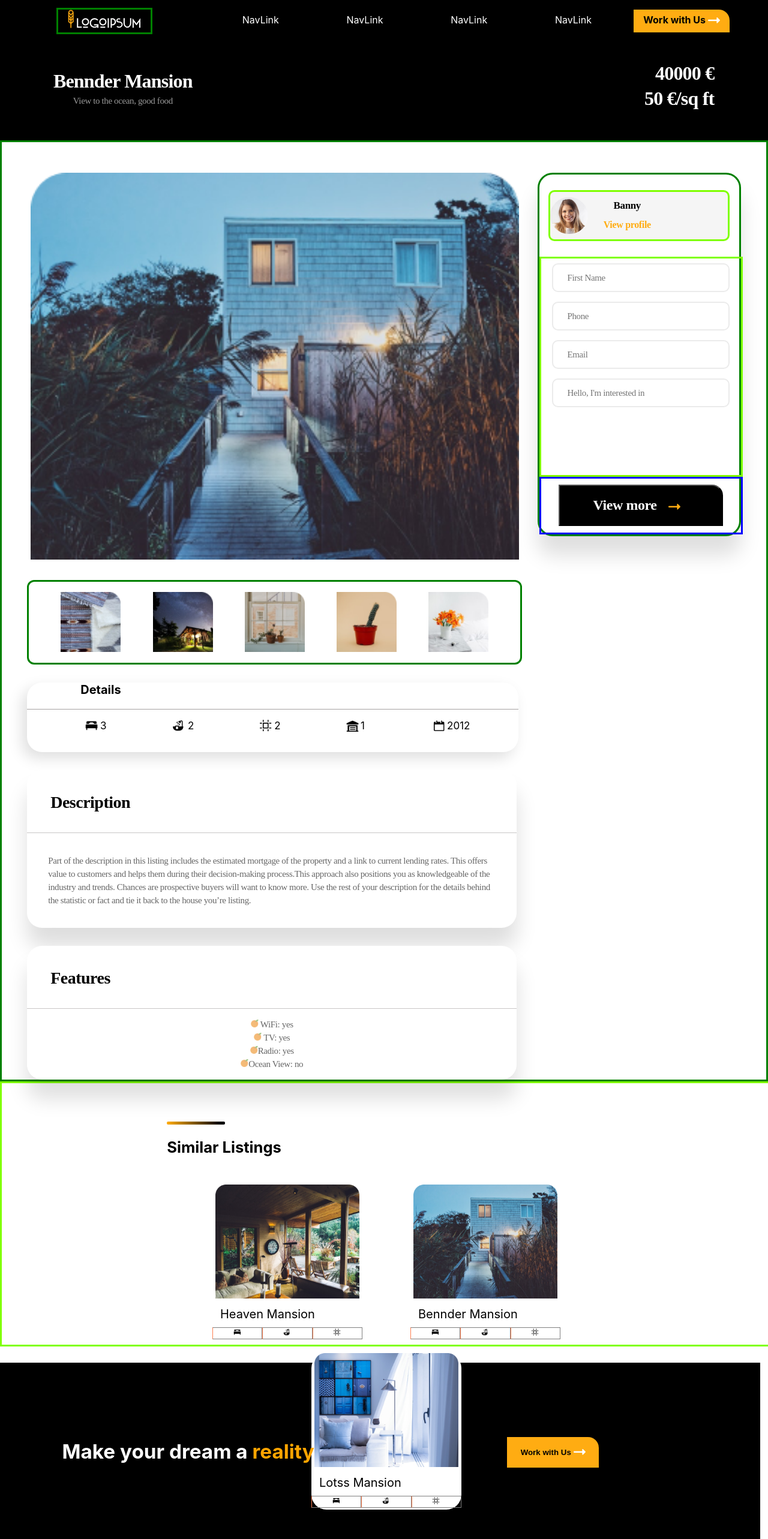
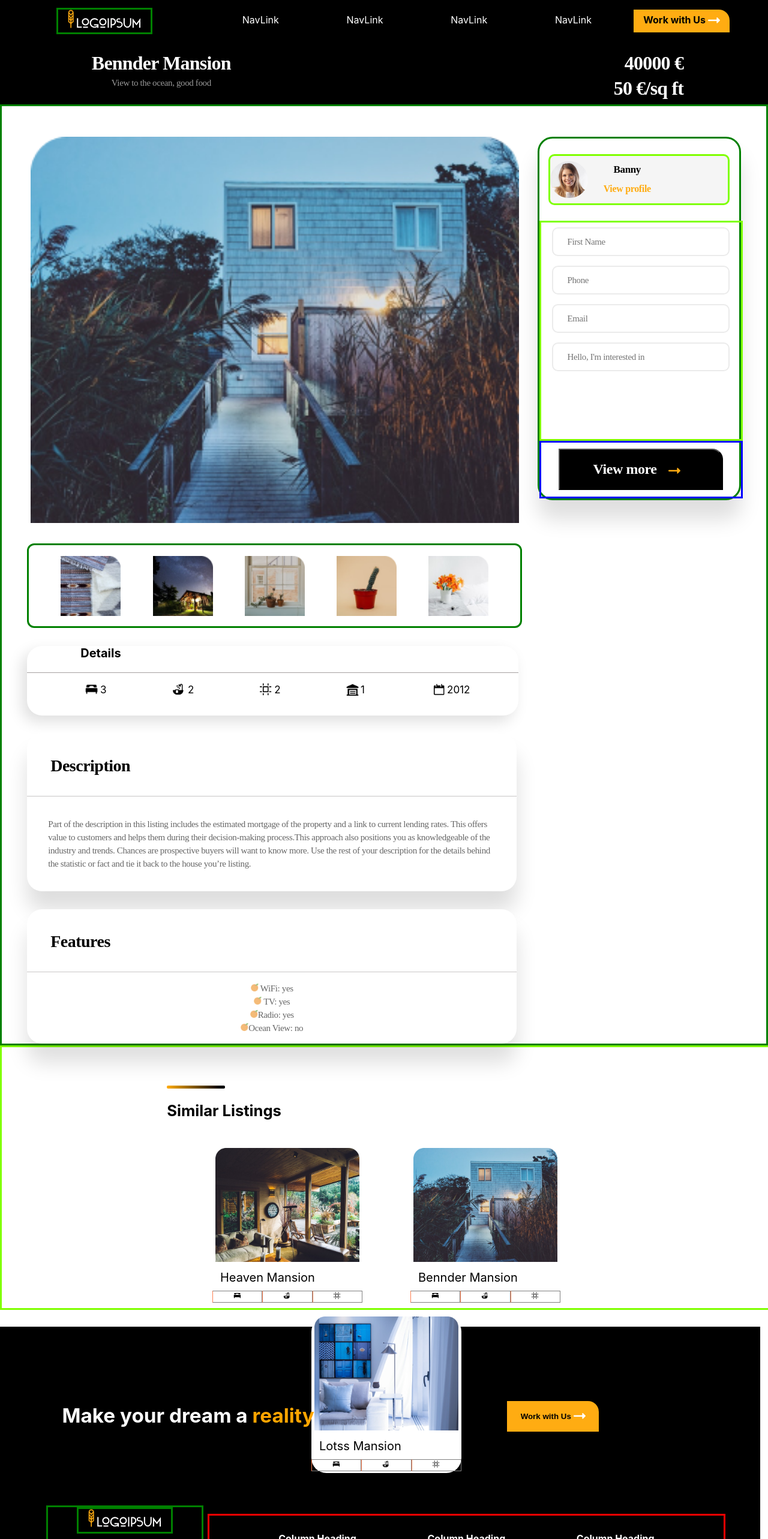
Before and after one commit to danielanca/dani-project, a React (Create React App) app: page /details/1 in a window 1280 px wide. Shown: the top 2566 px of the page at 60% size. Built offline with nearby package versions, Linux system fonts and the light colour scheme.

Commit message:
Update react router
Done

```diff
--- a/src/App.js
+++ b/src/App.js
@@ -20,11 +20,14 @@ function App() {
 
           {/* <WorkArea></WorkArea> */}
           {/* <SiteFooter/> */}
+          {/* <HomePage/> */}
+
+          <Router  >
+            {/* <Route path="/work" component={WorkArea}> </Route> */}
 
 
-          <Router>
-            {/* <Route path="/work" component={WorkArea}> </Route> */}
-           <Route path="/x" component={HomePage} />
+           <Route path="/home" component={HomePage} />
+
            <Route path="/details/:id">
             <House_details/>
            </Route>
--- a/src/components/HomePage.js
+++ b/src/components/HomePage.js
@@ -11,12 +11,13 @@ import '../components/End_Part.css';
 import Testimonials from './Testimonials';
 import '../components/testimonials.css';
 import SiteFooter from './SiteFooter';
+import NavBar from './NavBar';
 
 // First page
 var HomePage = () => {
     return(
           <div>
-
+                  <NavBar/>
                   <Menu_header />
                   <Details_component/>
                   <Search_container/>
--- a/src/components/HouseDetail_header.css
+++ b/src/components/HouseDetail_header.css
@@ -1,6 +1,6 @@
 .detail_header{
     background-color: black;
-    height: 150px;
+    height: 7vw;
     width: 100%;
 
 }
--- a/src/components/House_details.js
+++ b/src/components/House_details.js
@@ -12,10 +12,12 @@ import {
 // Second page
 var House_details = (param) => {
 
-   const { id } = useParams()
+
+  const { id } = useParams()
   let house_data = require('../components/house_prop.json');
+  window.scrollTo(0, 0);
 
-    return(
+  return(
       <div>
         <div className="house_detail_background">
 
--- a/src/components/House_item.js
+++ b/src/components/House_item.js
@@ -1,26 +1,25 @@
 
-import houseIMG from '../media/house1.png';
-
-import bed from '../media/room.png';
-import room from '../media/Shape.png';
 
 import houseimage from '../media/house_list/house_list';
 
 import slot_icons from '../components/slot_icons_importer';
-import { useParams } from 'react-router-dom';
-function click_me() {
+import { Link } from 'react-router-dom';
 
-     console.log("That dude clicked me!");
+const click_me = (data_in) => (event) => {
+
+     console.log("You selected house:"+ data_in.name);
+     window.location.assign(window.location.origin+"/details/"+data_in.id);
 }
 
 var House_item = (props) => {
 
-    const {params} = useParams();
+
     let data = props.data_in;
 
     return(
 
-        <div onClick={click_me} className="house_item_component">
+        // <Link to="/details/" className="linkstyle" >
+        <div onClick={click_me(data)} className="house_item_component">
 
             <div className="house_image">  <img height="190px" src={houseimage[data.id]}></img> </div>
             <div className="house_title"> {data.name} </div>
@@ -31,7 +30,7 @@ var House_item = (props) => {
                 <div className="block_component rightcomp" ><img height="15px" src={slot_icons.floor_icon.default}></img></div>
             </div>
         </div>
-
+        // </Link>
 
     );
 }
--- a/src/components/Logo.js
+++ b/src/components/Logo.js
@@ -2,10 +2,14 @@ import logo from '../media/logo.png';
 import logo_harvest from '../media/logo_harvest.png';
 import './Logo.css';
 
+function redirect_link() {
+    window.location.assign(window.location.origin+"/home");
+}
 var Logo = () => {
 
+
     return(
-        <div  className="logo-wrapper"> <img className="logo-icon" src={logo_harvest}></img> <img className="logo-front" src={logo}></img>  </div>
+     <div onClick={redirect_link} className="logo-wrapper"> <img className="logo-icon" src={logo_harvest}></img> <img className="logo-front" src={logo}></img>  </div>
 
     );
 }
--- a/src/components/house_details.css
+++ b/src/components/house_details.css
@@ -4,16 +4,16 @@
 }
 
 .left-wrapper{
-    position: relative;
-    left: -34%;
-    top: 20%;
+    position: absolute;
+    width: 42vw;
 
 }
 
 .right-wrapper{
-    position: relative;
-    right: 7%;
-    top: -33%;
+    position: absolute;
+    width: 46vw;
+    right: 11vw;
+
 }
 
 .contact-form{
--- a/src/components/house_item.css
+++ b/src/components/house_item.css
@@ -12,6 +12,10 @@
 
      background-color: white;
      margin: 10px 40px;
+}
+
+.house_item_component:hover{
+    cursor: pointer;
 }
 
 .house_image{
@@ -63,3 +67,7 @@
 .rightcomp{
     border-left-color: gray 1px solid;
 }
+
+.linkstyle{
+    text-decoration: none;
+}
--- a/src/components/search_container.css
+++ b/src/components/search_container.css
@@ -4,7 +4,7 @@
     width: auto;
     border-color: 2px solid green;
 }
- /* .grid_house{
+ .grid_house{
     display: flex;
     flex-direction: row;
     flex-wrap: wrap;
@@ -14,7 +14,7 @@
     top: 53vh;
     left: 1px;
     width: 74vw;
- } */
+ }
 
  .house{
     border-color: 2px solid green;
```
